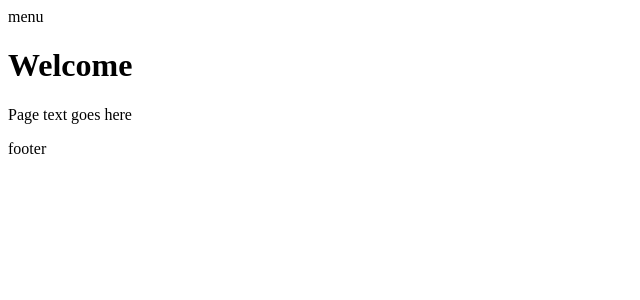
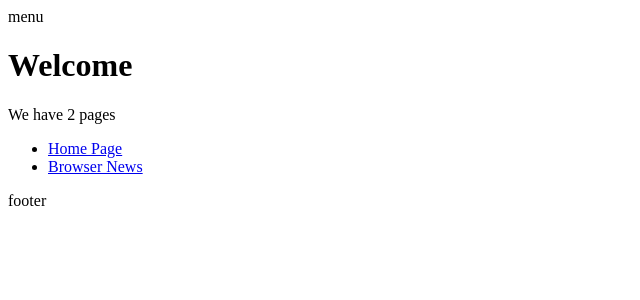
Before and after one commit to AdressaAgne/IMT3851---Assignment-2, a PHP site: page / in a window 1280 px wide. Shown: the top 300 px of the page, without its empty margins (0-640 px from the left). Run offline with PHP 8.4, Linux system fonts and the light colour scheme.

Commit message:
added IteratorAggregate

```diff
--- a/class/controller/pages.php
+++ b/class/controller/pages.php
@@ -1,6 +1,6 @@
 <?php
 
-class Pages extends App implements Countable{
+class Pages extends App implements Countable, IteratorAggregate{
     private $pages = [],
             $error = [],
             $currentPage;
@@ -12,13 +12,13 @@ class Pages extends App implements Countable{
     function __construct(){
         parent::__construct();
 
-        // Add Pages
+        // Add Pages            Path        Page Title      Page Header text                File                $_GET
         $this->addPage(new Page("/",        "Home Page",    'Welcome',                      'index.php'));
-        $this->addPage(new Page("/news",    "Home Page",    'Browse news',                  'index.php', ['news']));
+        $this->addPage(new Page("/news",    "Browser News",    'Browse news',               'index.php',        ['news']));
 
         // Add Error Pages
         $this->addError(new Page("404",     "Error 404",    'Error 404, page not found',    'error/404.php'));
-        $this->addError(new Page("403",     "Error 403",    'Error 404, access denyed',    'error/404.php'));
+        $this->addError(new Page("403",     "Error 403",    'Error 404, access denyed',     'error/404.php'));
 
     }
 
@@ -56,6 +56,14 @@ class Pages extends App implements Countable{
         return count($this->pages);
     }
 
+    /**
+     * Foreach on Obj Pages
+     * @return object Page
+     */
+    public function getIterator(){
+        return new ArrayIterator($this->pages);
+    }
+
 }
 $pages = new Pages();
 $app->setPage($pages->setPages());
--- a/view/index.php
+++ b/view/index.php
@@ -1,3 +1,8 @@
 <article>
-    <p>Page text goes here</p>
+    <p>We have <?= count($pages) ?> pages</p>
+    <ul>
+        <?php foreach($pages as $page){
+            echo '<li> <a href="'.$page->url.'">' .$page->title . '</a></li>';
+        } ?>
+    </ul>
 </article>
```
